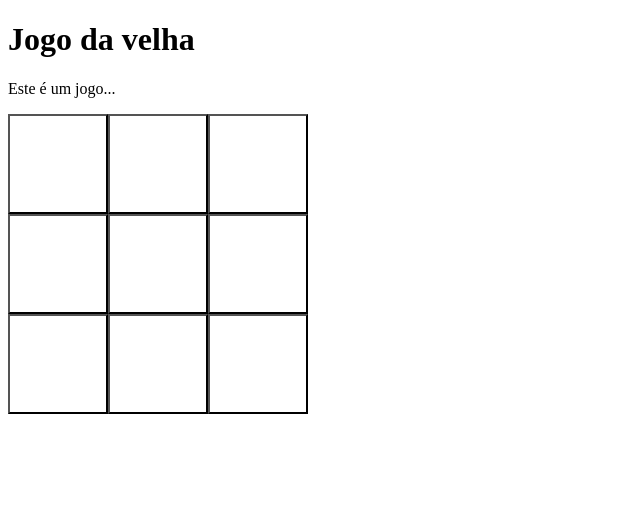
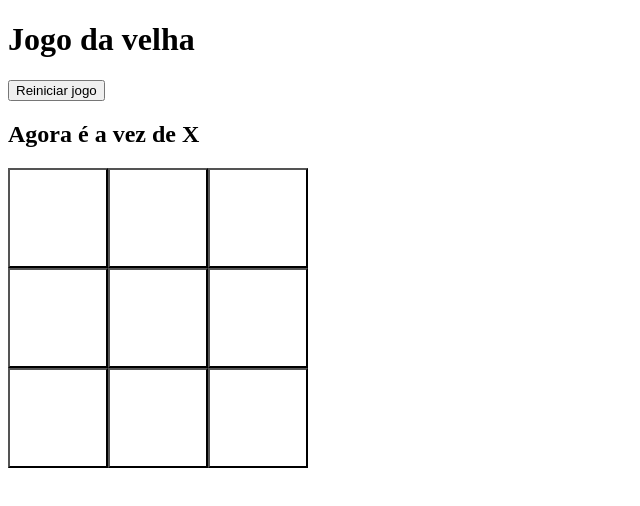
Before and after one commit to scaramuzzini/oceanjogo2025-04-09, a React (Vite) app: page / in a window 1280 px wide. Shown: the top 506 px of the page, without its empty margins (0-640 px from the left). Built offline with nearby package versions, Linux system fonts and the light colour scheme.

Commit message:
logica vencedor linha 1

```diff
--- a/src/JogoDaVelha.jsx
+++ b/src/JogoDaVelha.jsx
@@ -8,23 +8,48 @@ function Quadrado({q, handleClick}) {
         </button>
 }
 
+function verificarVencedor(quadrados) {
+    // && AND E
+    if (quadrados[0] == quadrados[1]
+        && quadrados[1] == quadrados[[2]]) {
+            //temos um vencedor
+            return quadrados[0];
+    }
+    return null;
+}
+
 function Tabuleiro() {
     const [vezDoX, setVezDoX] = useState(true);
     const [quadrados, setQuadrados] = useState(Array(9).fill(null))
     function handleClick(i) {
+        if (verificarVencedor(quadrados)) {
+            return;
+        }
+
         if (quadrados[i] == null) {
             const novosQuadrados = quadrados.slice();
-            if (vezDoX) {
-                novosQuadrados[i] = 'X';
-            } else {
-                novosQuadrados[i] = 'O';
-            }
+            novosQuadrados[i] = vezDoX ? 'X' : 'O'
             setVezDoX(!vezDoX)
             setQuadrados(novosQuadrados);
         }
     }
+    function reiniciarJogo() {
+        setQuadrados(Array(9).fill(null));
+        setVezDoX(true);
+    }
+
+    let vencedor = verificarVencedor(quadrados);
+    let mensagem;
+    if (vencedor) {
+        mensagem = 'Vencedor é '+vencedor;
+    } else {
+        mensagem = 'Agora é a vez de ' + (vezDoX ? 'X' : 'O')
+    }
+
     return (
         <div>
+            <button onClick={reiniciarJogo}>Reiniciar jogo</button>
+            <h2>{mensagem}</h2>
             <div className="linha">
                 <Quadrado q={quadrados[0]} handleClick={() => handleClick(0)} />
                 <Quadrado q={quadrados[1]} handleClick={() => handleClick(1)} />
@@ -49,7 +74,6 @@ export default function JogoDaVelha() {
     return (
         <>
             <h1>Jogo da velha</h1>
-            <p>Este é um jogo...</p>
             <Tabuleiro />
         </>
     )
```
